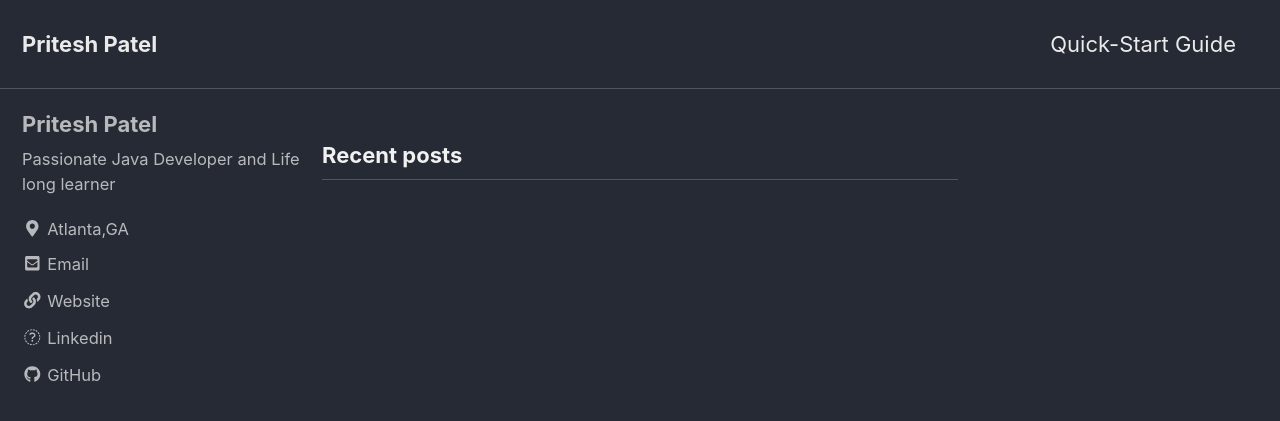
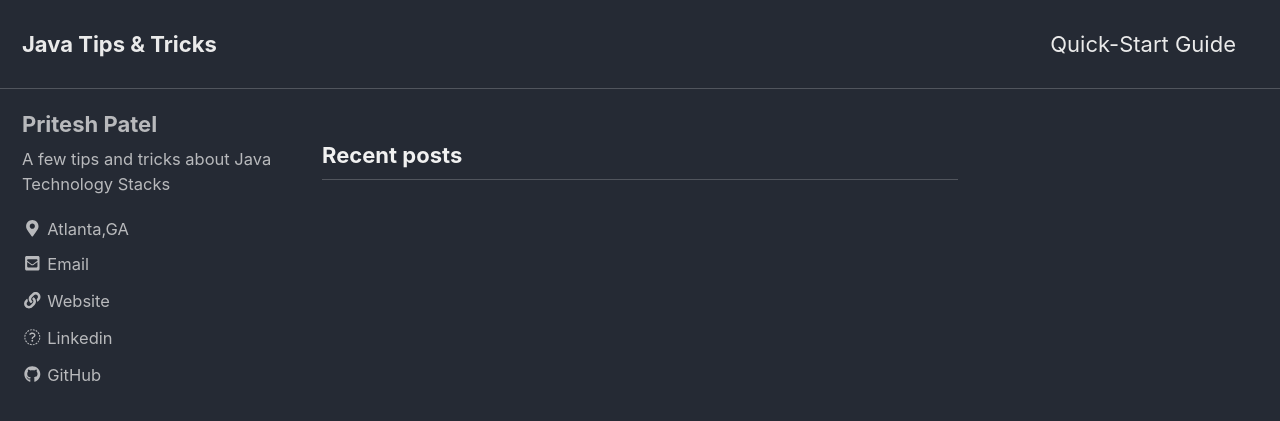
Before and after one commit to pritspatel/blog, a Jekyll site: the page built from index.html, in a window 1280 px wide and 900 px high. Shown: the top 421 px of the window. Built offline with Jekyll 4.4.1, drawn with Linux system fonts in a browser that asks for light colours; cached includes are drawn as plain includes; nearby versions of some CDN libraries; the list of posts is cut into pages by our own code.

Commit message:
Update _config.yml
updated config yml

```diff
--- a/_config.yml
+++ b/_config.yml
@@ -16,10 +16,10 @@ minimal_mistakes_skin    : "dark" # "air", "aqua", "contrast", "dark", "dirt", "
 
 # Site Settings
 locale                   : "en-US"
-title                    : "Pritesh Patel"
+title                    : "Java Tips & Tricks"
 title_separator          : "-"
 name                     : "Pritesh Patel"
-description              : "Java Tips and Tricks"
+description              : "Java Tips & Tricks"
 url                      : # the base hostname & protocol for your site e.g. "https://mmistakes.github.io"
 baseurl                  : # the subpath of your site, e.g. "/blog"
 repository               : # GitHub username/repo-name e.g. "mmistakes/minimal-mistakes"
@@ -108,7 +108,7 @@ analytics:
 author:
   name             : "Pritesh Patel"
   avatar           : # path of avatar image, e.g. "/assets/images/bio-photo.jpg"
-  bio              : "Passionate Java Developer and Life long learner"
+  bio              : "A few tips and tricks about Java Technology Stacks"
   location         : "Atlanta,GA"
   email            :
   links:
```
